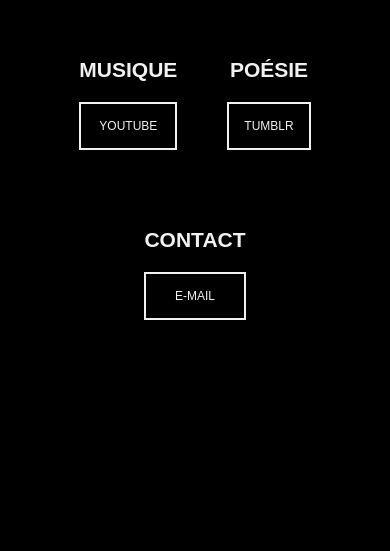
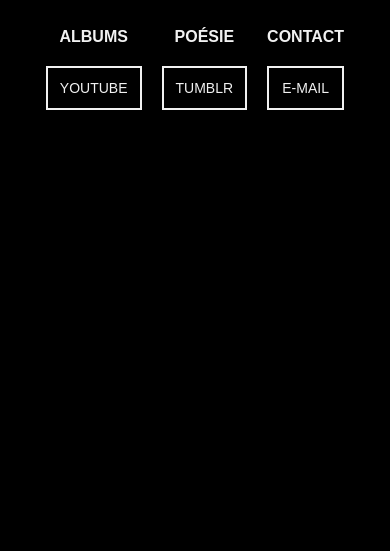
Before and after one commit to penombreqc/penombreqc.github.io, a plain HTML site: page index.html in a window 390 px wide. Shown: the part 293-844 px from the top of the page. Drawn offline with Linux system fonts and the light colour scheme.

Commit message:
Update index.html

```diff
--- a/index.html
+++ b/index.html
@@ -2,9 +2,10 @@
 <html lang="fr">
 <head>
   <meta charset="UTF-8">
+  <meta name="viewport" content="width=device-width, initial-scale=1.0">
   <title>PÉNOMBRE</title>
-   <!-- Favicon (logo dans l'onglet) -->
   <link rel="icon" type="image/jpeg" href="P_LOGO.jpg">
+
   <style>
     body {
       font-family: Arial, sans-serif;
@@ -12,22 +13,21 @@
       color: #f1f1f1;
       text-align: center;
       padding: 50px;
-      text-transform: uppercase; /* tout en CAPS LOCK */
-      font-size: 14px; /* taille petite */
+      text-transform: uppercase;
+      font-size: 14px;
     }
 
-    /* Logo */
     h1 img {
       height: 200px;
+      max-width: 90%; /* pour s’adapter aux petits écrans */
     }
 
-    /* Container pour toutes les sections côte à côte */
     .sections {
       display: flex;
       justify-content: center;
-      gap: 50px; /* espace entre les blocs */
+      gap: 50px;
       margin-top: 50px;
-      flex-wrap: wrap; /* pour mobile */
+      flex-wrap: wrap;
     }
 
     .section {
@@ -36,6 +36,7 @@
 
     .section h2 {
       margin-bottom: 20px;
+      font-size: 14px;
     }
 
     a {
@@ -47,25 +48,45 @@
       text-decoration: none;
       color: #f1f1f1;
       transition: 0.3s;
-      text-transform: uppercase; /* liens en majuscules */
-      font-size: 12px; /* liens petits */
+      text-transform: uppercase;
+      font-size: 12px;
     }
 
     a:hover {
       background: #f1f1f1;
       color: #0a0a0a;
     }
+
+    /* Media query pour mobiles */
+    @media (max-width: 600px) {
+      body {
+        font-size: 16px; /* texte un peu plus grand */
+        padding: 20px;
+      }
+
+      .section h2 {
+        font-size: 16px;
+      }
+
+      a {
+        font-size: 14px; /* boutons plus grands sur mobile */
+        max-width: 90%; /* boutons s’adaptent à la largeur */
+        padding: 12px;
+      }
+
+      .sections {
+        gap: 20px; /* moins d’espace entre les blocs sur mobile */
+      }
+    }
   </style>
 </head>
 <body>
 
-  <!-- Logo en haut -->
   <h1><img src="P_LOGO.jpg" alt="PÉNOMBRE Logo"></h1>
 
-  <!-- Sections côte à côte incluant Contact -->
   <div class="sections">
     <div class="section">
-      <h2>Musique</h2>
+      <h2>Albums</h2>
       <a href="https://music.youtube.com/channel/UCPf29ha3UW5Pm46z0YxM7dQ?si=APsUaEurV_WqCdaE" target="_blank">YOUTUBE</a>
     </div>
     <div class="section">
```
